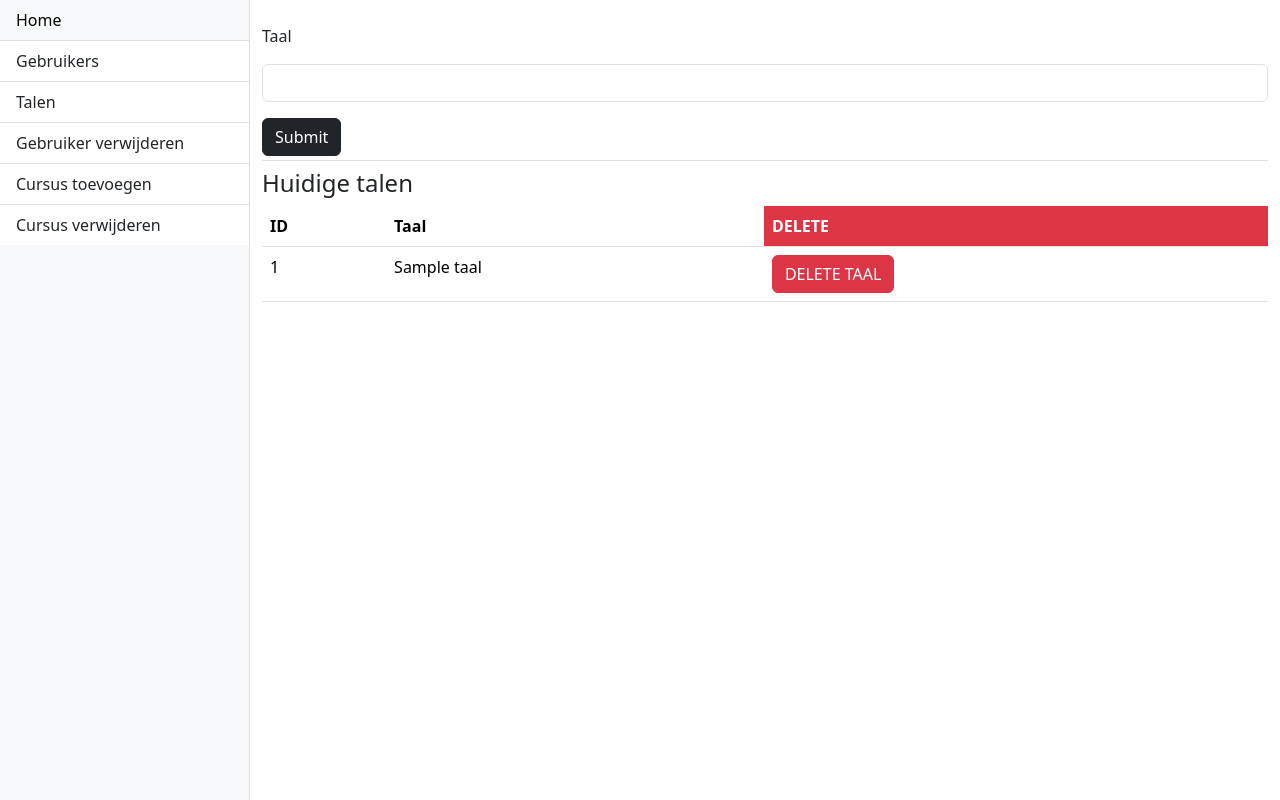
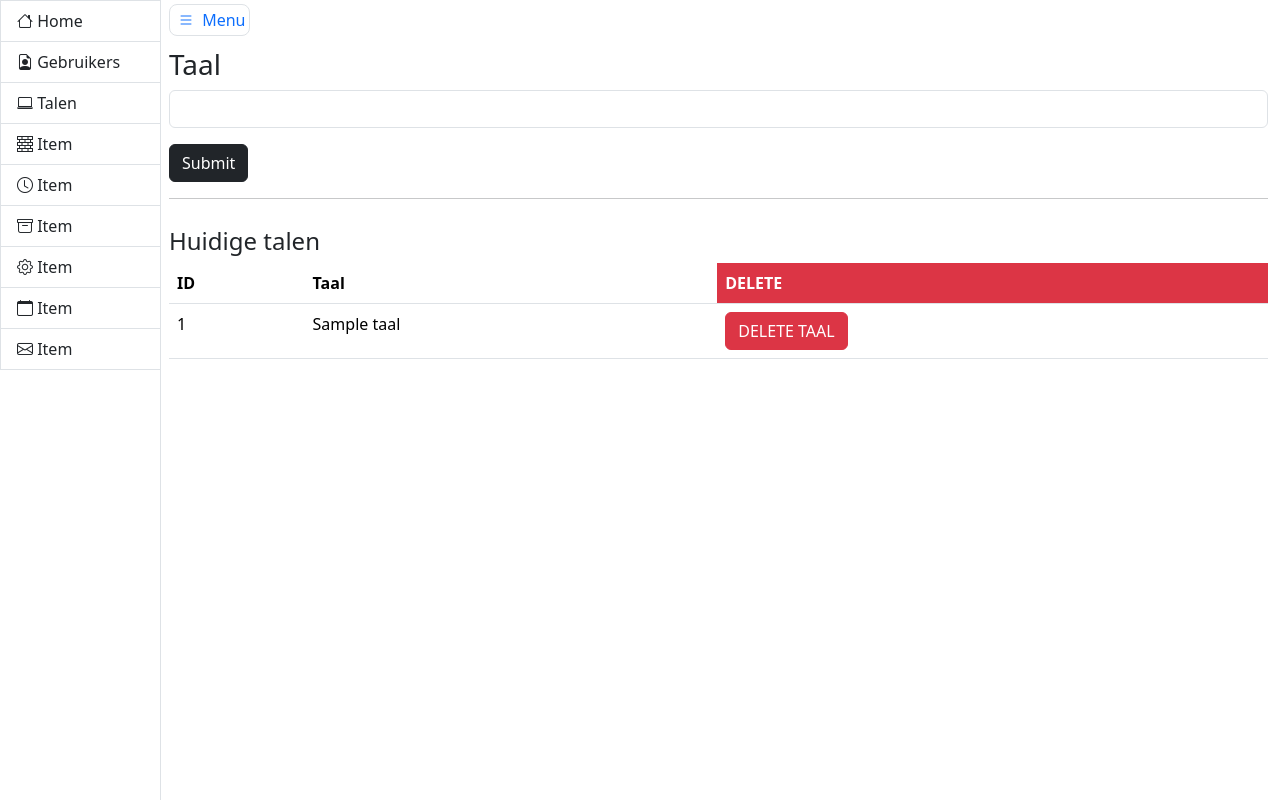
Before and after one commit to Ohlivier/webtechtProgrammeerles, a Python web app: template admin/templates/addtaal.html in a window 1280 px wide. Run offline with Jinja, Linux system fonts and the light colour scheme; the template is opened without the code that fills it: most values are stand-ins (such as "Sample title", 1, 10 or a date in 2020); form fields are guessed from the names that the template uses.

Commit message:
Changed dashboard sidebar, added forms added views

```diff
--- a/admin/forms.py
+++ b/admin/forms.py
@@ -22,6 +22,7 @@ class SetRole(FlaskForm):
 
 class AddTaal(FlaskForm):
     taal = StringField('Taal', validators=[DataRequired(message='Taal is required')])
+
     submit = SubmitField('Voeg toe')
 
     def validate_taal(self, field):
@@ -31,3 +32,6 @@ class AddTaal(FlaskForm):
 
 class DeleteTaal(FlaskForm):
     delete = SubmitField('DELETE')
+
+class CreateCursus(FlaskForm):
+    pass
--- a/admin/templates/addtaal.html
+++ b/admin/templates/addtaal.html
@@ -1,5 +1,5 @@
 {% extends 'adminbase.html' %}
-{% block content %}
+{% block header %}
     {% for message in get_flashed_messages() %}
         <div class="alert alert-warning alert-dismissible fade show" role="alert">
             <strong>{{ message }}</strong>
@@ -8,7 +8,9 @@
     {% endfor %}
     <form method="post">
         {{ form.hidden_tag() }}
-        {{ form.taal.label(class_='form-label mb-3') }}
+        <h3>Taal</h3>
+        {% endblock %}
+        {% block bheader %}
         {{ form.taal(class_='form-control mb-3') }}
         {{ form.submit(class_='btn btn-dark') }}
     </form>
@@ -17,8 +19,9 @@
             {{ form[field].label }}: {{ ', '.join(errors) }}
         </div>
     {% endfor %}
-
-    <h4 class="mt-1 pt-2 border-top">Huidige talen</h4>
+{% endblock %}
+{% block content %}
+    <h4 class="mt-1 pt-2">Huidige talen</h4>
     <table class="table">
         <thead>
         <tr>
--- a/admin/templates/adminbase.html
+++ b/admin/templates/adminbase.html
@@ -4,36 +4,48 @@
     <meta charset="UTF-8">
     <meta name="viewport" content="width=device-width, initial-scale=1.0">
     <title>Simple Sidebar</title>
+    <link href="{{ url_for('static', filename='css/main.css') }}" rel="stylesheet">
     <link href="https://cdn.jsdelivr.net/npm/bootstrap@5.3.0-alpha1/dist/css/bootstrap.min.css" rel="stylesheet">
 </head>
 <body>
-  <div class="d-flex" style="height: 100vh;">
-    <div class="bg-light border-end" id="sidebar" style="flex: 0 0 250px;">
-      <div class="d-flex flex-column h-100">
-        <div class="list-group list-group-flush flex-grow-1">
-          <a href="{{ url_for('index') }}" class="list-group-item list-group-item-action">Home</a>
-          <a href="{{ url_for('admin.gebruikers') }}" class="list-group-item list-group-item-action">Gebruikers</a>
-          <a href="{{ url_for('admin.taal') }}" class="list-group-item list-group-item-action">Talen</a>
-          <a href="#" class="list-group-item list-group-item-action">Gebruiker verwijderen</a>
-          <a href="#" class="list-group-item list-group-item-action">Cursus toevoegen</a>
-          <a href="#" class="list-group-item list-group-item-action">Cursus verwijderen</a>
-        </div>
-        <!-- Additional content at the bottom of the sidebar -->
-        <div class="p-3">
+<div class="container-fluid">
+    <div class="row flex-nowrap">
+        <div class="col-auto px-0">
+            <div id="sidebar" class="collapse collapse-horizontal show border-end">
+                <div id="sidebar-nav" class="list-group border-0 rounded-0 text-sm-start min-vh-100">
+                    <a href="{{ url_for('index') }}" class="list-group-item border-end-0 d-inline-block text-truncate" data-bs-parent="#sidebar"><i class="bi bi-house"></i> <span>Home</span> </a>
+                    <a href="{{ url_for('admin.gebruikers') }}" class="list-group-item border-end-0 d-inline-block text-truncate" data-bs-parent="#sidebar"><i class="bi bi-file-earmark-person"></i> <span>Gebruikers</span></a>
+                    <a href="{{ url_for('admin.taal') }}" class="list-group-item border-end-0 d-inline-block text-truncate" data-bs-parent="#sidebar"><i class="bi bi-laptop"></i> <span>Talen</span></a>
+                    <a href="#" class="list-group-item border-end-0 d-inline-block text-truncate" data-bs-parent="#sidebar"><i class="bi bi-bricks"></i> <span>Item</span></a>
+                    <a href="#" class="list-group-item border-end-0 d-inline-block text-truncate" data-bs-parent="#sidebar"><i class="bi bi-clock"></i> <span>Item</span></a>
+                    <a href="#" class="list-group-item border-end-0 d-inline-block text-truncate" data-bs-parent="#sidebar"><i class="bi bi-archive"></i> <span>Item</span></a>
+                    <a href="#" class="list-group-item border-end-0 d-inline-block text-truncate" data-bs-parent="#sidebar"><i class="bi bi-gear"></i> <span>Item</span></a>
+                    <a href="#" class="list-group-item border-end-0 d-inline-block text-truncate" data-bs-parent="#sidebar"><i class="bi bi-calendar"></i> <span>Item</span></a>
+                    <a href="#" class="list-group-item border-end-0 d-inline-block text-truncate" data-bs-parent="#sidebar"><i class="bi bi-envelope"></i> <span>Item</span></a>
                     {% if current_user.is_authenticated %}
-              <a href="#" class="list-group-item list-group-item-action">{{ current_user.username }} {{ current_user.role }}</a>
+                    <p class="copyright list-group-item d-inline-block text-truncate">{{ current_user.username }} <br> {{ current_user.role }}</p>
                     {% endif %}
                 </div>
             </div>
         </div>
-    <div class="flex-grow-1">
-      <div class="container py-4">
+        <main class="col ps-md-2 pt-2">
+            <a href="#" data-bs-target="#sidebar" data-bs-toggle="collapse" class="border rounded-3 p-1 text-decoration-none"><i class="bi bi-list bi-lg py-2 p-1"></i> Menu</a>
+            <div class="page-header pt-3">
+                {% block header %}
+                {% endblock %}
+            </div>
+            {% block bheader %}
+            {% endblock %}
+            <hr>
+            <div class="row">
+                <div class="col-12">
                     {% block content %}
                     {% endblock %}
                 </div>
             </div>
+        </main>
     </div>
-
+</div>
 <script src="https://cdn.jsdelivr.net/npm/bootstrap@5.3.0-alpha1/dist/js/bootstrap.bundle.min.js"></script>
 </body>
 </html>
--- a/static/css/main.css
+++ b/static/css/main.css
@@ -1,3 +1,5 @@
+@import url("https://cdn.jsdelivr.net/npm/bootstrap-icons@1.11.3/font/bootstrap-icons.min.css");
+
 .carousel-inner {
     height: 50vh;
 }
@@ -10,14 +12,29 @@
 html {
   position: relative;
   min-height: 100%;
-  padding-bottom:160px;
 }
-body {
-  margin-bottom: 160px;
-}
+
 footer {
   position: absolute;
   bottom: 0;
   width: 100%;
   height: 120px;
 }
+
+#sidebar-nav {
+    width: 160px;
+}
+
+#sidebar {
+    position: relative;
+}
+
+.copyright {
+    background-color: #f8f9fa;
+    color: #6c757d;
+    font-size: 12px;
+    padding: 5px 10px;
+    border-top: 1px solid #dee2e6;
+    width: 100%;
+    text-align: center;
+}
```
Also changed, not shown: admin/views.py (+6 -2 lines), migrations/versions/506d4a77624c_changed_talen_table.py (added, +36 -0 lines), migrations/versions/599e5f1b6ee6_removed_docentid_from_talen_table.py (added, +36 -0 lines), database.db. Lines whose indentation alone changed are shown as unchanged.
